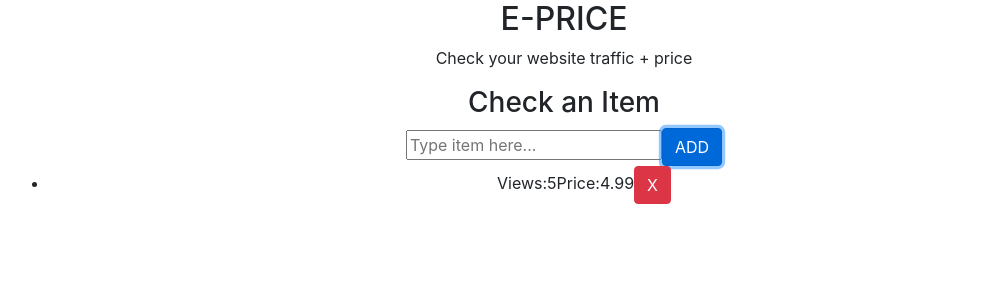
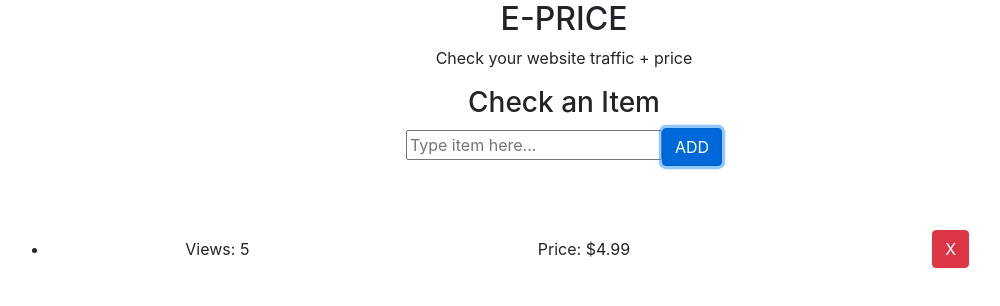
Before and after one commit to wjypark94/echeck-price, a React (Create React App) app: page / in a window 1280 px wide. Both pictures are taken after typing "5" into the empty fields and a click on the button "ADD". Shown: the top 306 px of the page, without its empty margins (76-1076 px from the left). Built offline with nearby package versions, Linux system fonts and the light colour scheme.

Commit message:
added more styles to tracker and added alert for no value

```diff
--- a/src/components/Tracker.js
+++ b/src/components/Tracker.js
@@ -20,7 +20,11 @@ class Tracker extends Component {
 	addItem(){
      //create new item with unique ID to identify each listen item by
 		let price = ""
-		if(this.state.newItem <= 500){
+		if (!this.state.newItem){
+			alert ('Please enter a value')
+			price = "None"
+			return false;
+		} else if(this.state.newItem <= 500){
 			price = "4.99"
 	 	} else if (this.state.newItem <= 1000){
 			price = "9.99"
@@ -77,16 +81,16 @@ class Tracker extends Component {
 							</button>
 						</div>
 
-						<div className="col-12">
+						<div className="col-12 pt-5">
 							<ul>
 								{this.state.list.map(item=>{
 									return(
-										<li key={item.id}>
-											<span>Views:{item.value}</span>
-											<span>Price:{item.price}</span>
-											<button onClick={()=> this.deleteItem(item.id)} className="btn btn-danger">
-												X
-											</button>
+										<li key={item.id} className="py-3">
+											<div className="row">
+												<div className="col-4 d-flex justify-content-center align-items-center">Views: {item.value}</div>
+												<div className="col-4 d-flex justify-content-center align-items-center">Price: ${item.price}</div>
+												<div className="col-4"><button onClick={()=> this.deleteItem(item.id)} className="btn btn-danger">X</button></div>
+											</div>
 										</li>
 									)
 								})}
```
